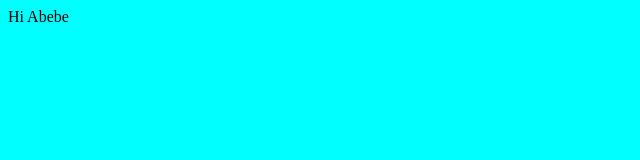
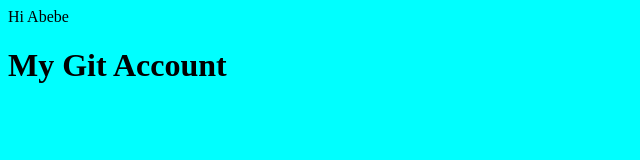
Before and after one commit to isrishe/Portfoli, a plain HTML site: page index.html in a window 1280 px wide. Shown: the whole page, without its empty margins (0-640 px from the left). Drawn offline with Linux system fonts and the light colour scheme.

Commit message:
Created h1 tag

```diff
--- a/index.html
+++ b/index.html
@@ -9,5 +9,6 @@
 </head>
 <body>
     Hi Abebe
+    <h1>My Git Account</h1>
 </body>
 </html>
```
